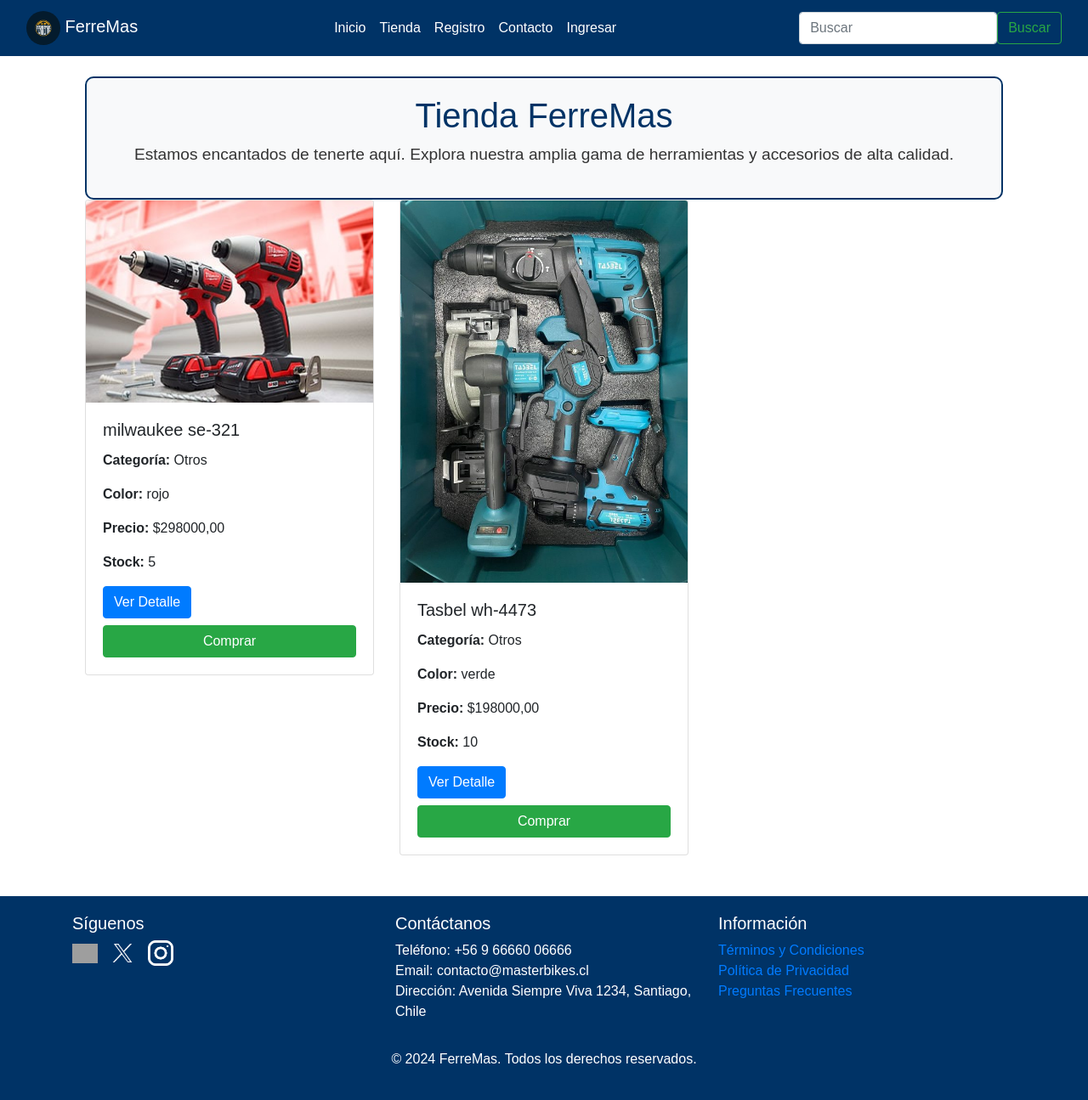
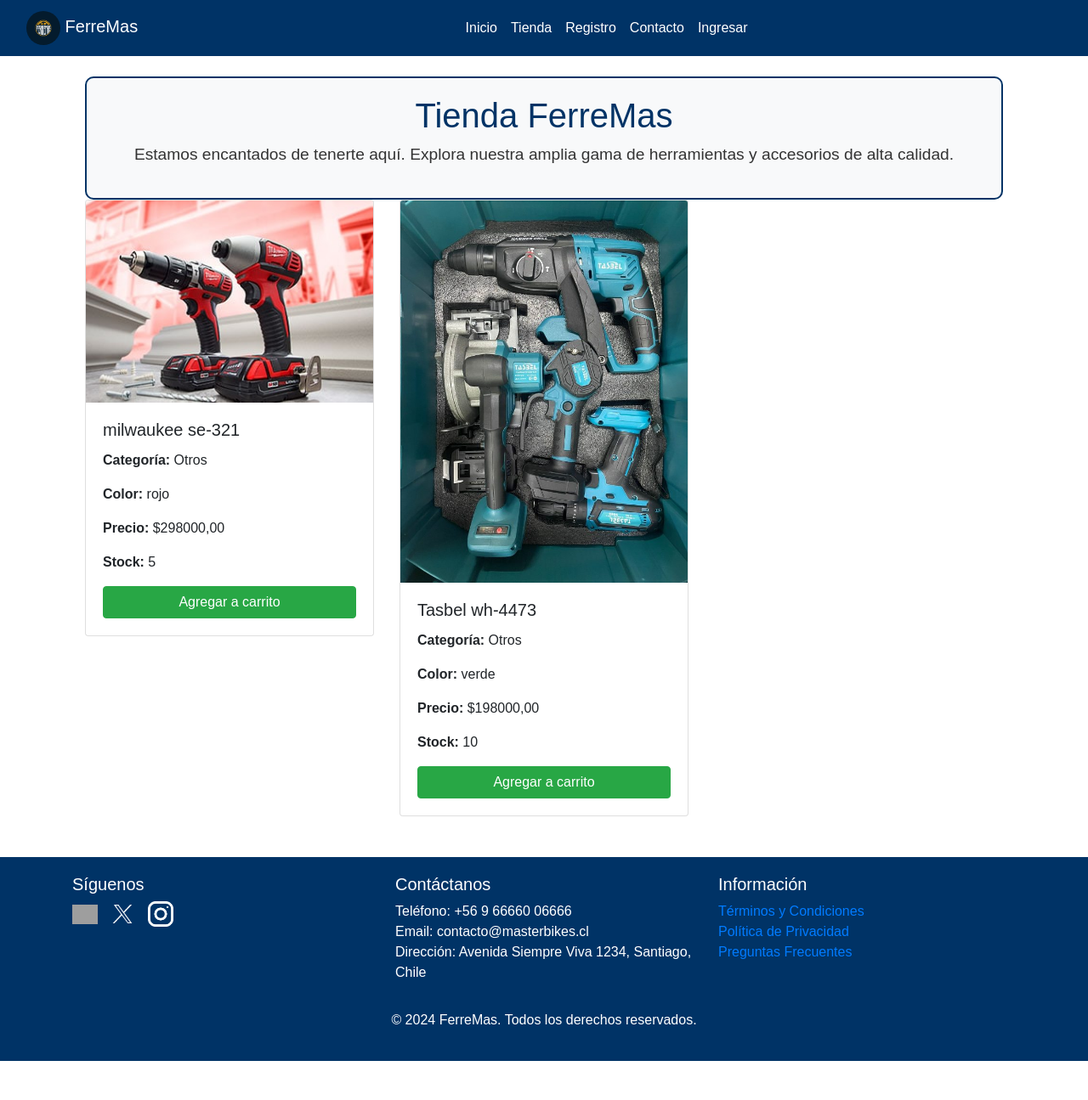
Before and after one commit to fvtre/Project_Bikes, a Django app: page /tienda/ in a window 1280 px wide. Shown: the whole page at 85% size. After the commit the page ends 1249 px from the top, so only its background shows below. Run offline with Django 4.2, Linux system fonts and the light colour scheme; data comes from the database, SQL or seed files in the repository; both versions use the stored data as it was after the commit; some libraries are stand-ins or nearby versions; grey boxes are pictures that could not be loaded.

Commit message:
avance 16/01

```diff
--- a/core/admin.py
+++ b/core/admin.py
@@ -11,3 +11,4 @@
 admin.site.register(Bicicleta)
 admin.site.register(Arriendo)
 admin.site.register(TransaccionPaypal)
+admin.site.register(CarritoItem)
--- /dev/null
+++ b/core/context_processors.py
@@ -0,0 +1,4 @@
+from .views import contar_items
+
+def carrito_contador(request):
+    return {'cantidad_productos': contar_items(request)}
--- a/core/forms.py
+++ b/core/forms.py
@@ -1,11 +1,13 @@
 from django import forms
 from .models import *
+from .models import Producto
+
 
 
 class ProductoForm(forms.ModelForm):
     class Meta:
         model = Producto
-        fields = ['categoria', 'marca', 'modelo', 'color', 'stock', 'precio', 'imagen']
+        fields = ['categoria', 'name', 'descripcion', 'marca', 'modelo', 'color', 'stock', 'precio', 'imagen']
 
 class BicicletaForm(forms.ModelForm):
     class Meta:
--- a/core/models.py
+++ b/core/models.py
@@ -8,25 +8,28 @@
 # Create your models here.
 
 class Producto(models.Model):
-    categoria = models.CharField(max_length=100, choices=[
-        ('bicicleta', 'Bicicleta'),
-        ('casco', 'Casco'),
-        ('guantes', 'Guantes'),
-        ('ropa', 'Ropa'),
-        ('goggles', 'Goggles'),
-        ('otros', 'Otros'),
-    ])
-    name = models.CharField(max_length=100, blank=True)
-    descripcion = models.CharField(max_length=100, blank=True)
+    categoria = models.CharField(
+        max_length=100,
+        choices=[
+            ('bicicleta', 'Bicicleta'),
+            ('casco', 'Casco'),
+            ('guantes', 'Guantes'),
+            ('ropa', 'Ropa'),
+            ('goggles', 'Goggles'),
+            ('otros', 'Otros'),
+        ]
+    )
+    name = models.CharField(max_length=100)
+    descripcion = models.CharField(max_length=100)
     marca = models.CharField(max_length=100)
     modelo = models.CharField(max_length=100)
-    color = models.CharField(max_length=100, blank=True)
+    color = models.CharField(max_length=100)
     stock = models.IntegerField()
-    precio = models.DecimalField(max_digits=10, decimal_places=2, default=0)  # Ajusta según tus necesidades
+    precio = models.DecimalField(max_digits=10, decimal_places=2, default=0)
     imagen = models.ImageField(upload_to='productos/', null=True, blank=True)
 
     def __str__(self):
-        return f"{self.marca} {self.modelo}"
+        return self.name
 
 class Venta(models.Model):
     producto = models.ForeignKey(Producto, on_delete=models.CASCADE)
@@ -121,6 +124,16 @@
         return f"Servicio para {self.cliente} en {self.fecha_servicio}"
 
 
+class CarritoItem(models.Model):
+    usuario = models.ForeignKey(User, on_delete=models.CASCADE)
+    producto = models.ForeignKey(Producto, on_delete=models.CASCADE)
+    cantidad = models.PositiveIntegerField(default=1)
+    fecha_agregado = models.DateTimeField(auto_now_add=True)
+
+    def subtotal(self):
+        return self.producto.precio * self.cantidad
+
+
 class TransaccionPaypal(models.Model):
     payer_id = models.CharField(max_length=250)
     paymetn_date = models.DateTimeField()
--- a/core/templates/core/base.html
+++ b/core/templates/core/base.html
@@ -6,6 +6,7 @@
     <meta name="viewport" content="width=device-width, initial-scale=1.0">
     <title>FerreMas</title>
     <!-- Bootstrap CSS -->
+    <link href="https://cdnjs.cloudflare.com/ajax/libs/font-awesome/5.15.4/css/all.min.css" rel="stylesheet">
     <link href="https://stackpath.bootstrapcdn.com/bootstrap/4.5.2/css/bootstrap.min.css" rel="stylesheet">
     <!-- Custom styles -->
     <style>
@@ -96,7 +97,7 @@
                 <li class="nav-item">
                     <form id="logout-form" method="POST" action="{% url 'logout' %}" style="display: inline;">
                         {% csrf_token %}
-                        <a href="#" class="nav-link btn btn-link" style="padding: 0; color: white; text-decoration: none;" onclick="document.getElementById('logout-form').submit();">
+                        <a href="#" class="nav-link btn btn-link" onclick="document.getElementById('logout-form').submit();">
                             Salir
                         </a>
                     </form>
@@ -107,10 +108,15 @@
                 </li>
             {% endif %}
                     </ul>
-                    <form class="d-flex">
-                        <input class="form-control me-2" type="search" placeholder="Buscar" aria-label="Buscar">
-                        <button class="btn btn-outline-success" type="submit">Buscar</button>
-                    </form>
+                    {% if user.is_authenticated %}
+                    <h6 class="nav-link">¡Hola, {{ cliente.nombre }}!</h6>
+                    <a class="nav-link" href="{% url 'carrito' %}">
+                        <i class="fas fa-shopping-cart"></i>
+                        <span class="badge badge-pill badge-danger">
+                            {{ cantidad_productos }}
+                        </span>
+                    </a>
+                    {% endif %}
                 </div>
             </div>
         </nav>
--- a/core/templates/core/tienda.html
+++ b/core/templates/core/tienda.html
@@ -43,10 +43,10 @@
                     <p class="card-text"><strong>Color:</strong> {{ producto.color }}</p>
                     <p class="card-text"><strong>Precio:</strong> ${{ producto.precio }}</p>
                     <p class="card-text"><strong>Stock:</strong> {{ producto.stock }}</p>
-                    <a href="#" class="btn btn-primary">Ver Detalle</a>
-                    <form action="{% url 'agregar_venta_directa' producto.id %}" method="post" class="mt-2">
+                    {% comment %} <a href="#" class="btn btn-primary">Ver Detalle</a> {% endcomment %}
+                    <form action="{% url 'agregar_al_carrito' producto.id %}" method="post" class="mt-2">
                         {% csrf_token %}
-                        <button type="submit" class="btn btn-success btn-block" onclick="return confirm('¿Estás seguro de comprar {{ producto.marca }} {{ producto.modelo }}?')">Comprar</button>
+                        <button type="submit" class="btn btn-success btn-block" onclick="return confirm('¿Añadir al carrito {{ producto.marca }} {{ producto.modelo }}?')">Agregar a carrito</button>
                     </form>
                 </div>
             </div>
--- a/core/urls.py
+++ b/core/urls.py
@@ -1,12 +1,16 @@
 from django.contrib import admin
 from django.urls import path
 from .views import *
+from .models import Producto
 from django.conf import settings
 from django.conf.urls.static import static
 from django.contrib.auth import views as auth_views
 
 
 urlpatterns = [
+    path('carrito/', ver_carrito, name='carrito'),
+    path('agregar_al_carrito/<int:producto_id>/', agregar_al_carrito, name='agregar_al_carrito'),
+    path('eliminar/<int:item_id>/', eliminar_del_carrito, name='eliminar_del_carrito'),
     path('', inicio, name='inicio'),
     path('tienda/', tienda, name='tienda'),
     path('checkout/', tienda, name='checkout'),
--- a/core/views.py
+++ b/core/views.py
@@ -7,12 +7,55 @@
 from django.contrib.auth.models import User, Group
 from django.db import IntegrityError
 from datetime import datetime
+from django.db.models import Sum
 
 # Create your views here.
 
+@login_required
+def ver_carrito(request):
+    items = CarritoItem.objects.filter(usuario=request.user)
+    total = sum(item.producto.precio * item.cantidad for item in items)
+    for item in items:
+        item.subtotal = item.producto.precio * item.cantidad  # Calcula subtotales para la plantilla
+    return render(request, 'core/carrito.html', {'items': items, 'total': total})
+
+@login_required
+def agregar_al_carrito(request, producto_id):
+    producto = get_object_or_404(Producto, id=producto_id)
+    item, created = CarritoItem.objects.get_or_create(
+        usuario=request.user,
+        producto=producto,
+        defaults={'cantidad': 1}
+    )
+    if not created:
+        item.cantidad += 1
+        item.save()
+    return redirect('carrito')  # Use the URL name, not the template path
+
+@login_required
+def eliminar_del_carrito(request, item_id):
+    item = get_object_or_404(CarritoItem, id=item_id, usuario=request.user)
+    item.delete()
+    return redirect('carrito')  # Use the URL name, not the template path
+
+def contar_items(request):
+    if request.user.is_authenticated:
+        cantidad_productos = CarritoItem.objects.filter(usuario=request.user).aggregate(Sum('cantidad'))['cantidad__sum'] or 0
+    else:
+        cantidad_productos = 0
+    return cantidad_productos
+
+
 #clientes nuevos
 def inicio(request):
-    return render(request, 'core/inicio.html')
+    if request.user.is_authenticated:
+        # Obtener el cliente asociado al usuario autenticado
+        cliente = Cliente.objects.get(usuario=request.user.username)
+    else:
+        cliente = None
+
+    return render(request, 'core/inicio.html', {'cliente': cliente})
+
 
 def checkout(request):
     return render(request, 'core/checkout.html')
--- a/masterbikes/settings.py
+++ b/masterbikes/settings.py
@@ -67,6 +67,7 @@
                 'django.template.context_processors.request',
                 'django.contrib.auth.context_processors.auth',
                 'django.contrib.messages.context_processors.messages',
+                'core.context_processors.carrito_contador'
             ],
         },
     },
```
Also changed, not shown: core/templates/core/carrito.html (added, +55 -0 lines), core/migrations/0013_alter_producto_color_alter_producto_descripcion_and_more.py (added), core/templates/core/agregar_al_carrito.html (added), core/templates/core/payment-success.html (renamed from core/templates/payment-success.html), db.sqlite3, media/productos/Wh.jpeg (added), media/productos/herramientas.jpg (added).
